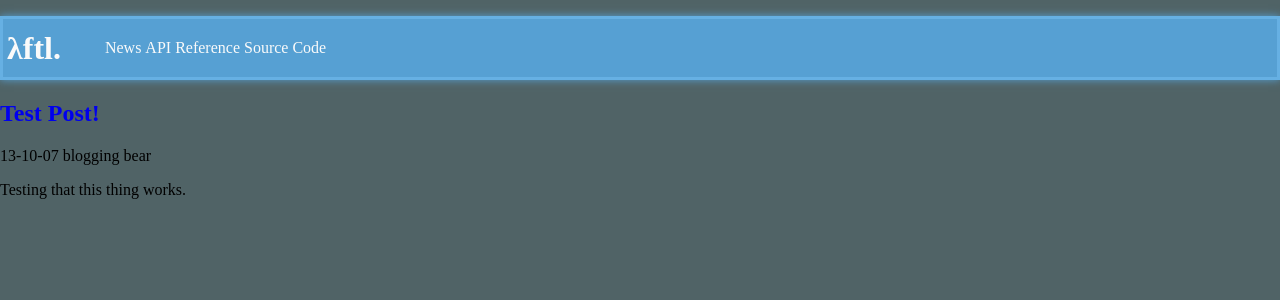
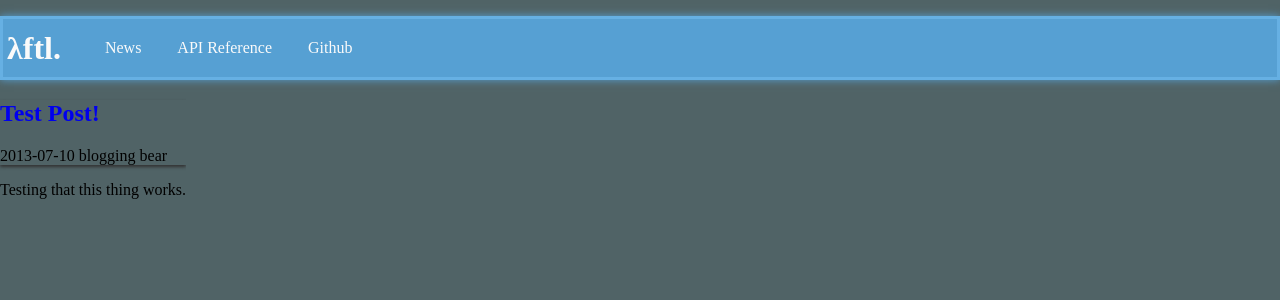
Before and after one commit to beark/ftl, a Jekyll site: the page built from index.html, in a window 1280 px wide. Shown: the top 300 px of the page. Built offline with Jekyll 4.4.1, drawn with Linux system fonts in a browser that asks for light colours; Markdown is read by kramdown in place of the engine named in the settings.

Commit message:
Further improvements to site.

```diff
--- a/_layouts/default.html
+++ b/_layouts/default.html
@@ -19,7 +19,7 @@
 					<ul>
 						<li><a href="{{site.baseurl}}/">News</a></li>
 						<li><a href="{{site.baseurl}}/api/">API Reference</a></li>
-						<li><a href="https://github.com/beark/ftl">Source Code</a></li>
+						<li><a href="https://github.com/beark/ftl">Github</a></li>
 					</ul>
 				</nav>
 			</header>
--- a/api/index.html
+++ b/api/index.html
@@ -2,7 +2,12 @@
 layout: default
 title: API Reference
 ---
+<article>
+		<header>
 				<h2>API References</h2>
+		</header>
+
+		<div class="page">
 				<p>Here, you will find a list of references for current and historical versions of the FTL.
 				</p>
 				<ul>
@@ -15,3 +20,4 @@ title: API Reference
 					</div>
 				</li>
 				</ul>
+		</div>
--- a/index.html
+++ b/index.html
@@ -6,7 +6,7 @@
 <article>
 	<header>
 		<h2><a href="{{site.baseurl}}{{post.url}}">{{ post.title }}</a></h2>
-		<time datetime="{{post.date|date: "%F"}}">{{ post.date|date: "%y-%d-%m"}}</time>
+		<time datetime="{{post.date|date: "%F"}}">{{ post.date|date: "%Y-%m-%d"}}</time>
 		<span class="category">{{post.categories | category_links}}</span>
 		<span class="author"> {% if post.author %}{{post.author}}{% else %}{{site.author}}{% endif%}</span>
 	</header>
--- a/style.css
+++ b/style.css
@@ -41,8 +41,21 @@ div.main > header > nav {
 
 div.main > header > nav > ul > li {
 	display: inline-block;
+	margin: 0 1em;
+}
+
+div.main > header > nav > ul > li:first-child {
+	margin-left: 0;
 }
 
 div.main > header > nav a:hover {
 	text-shadow: 0 0 12px white;
 }
+
+main > article {
+	overflow: hidden;
+}
+
+main > article > header {
+	box-shadow: 0 2px 3px #333;
+}
```
Lines whose indentation alone changed are shown as unchanged.
